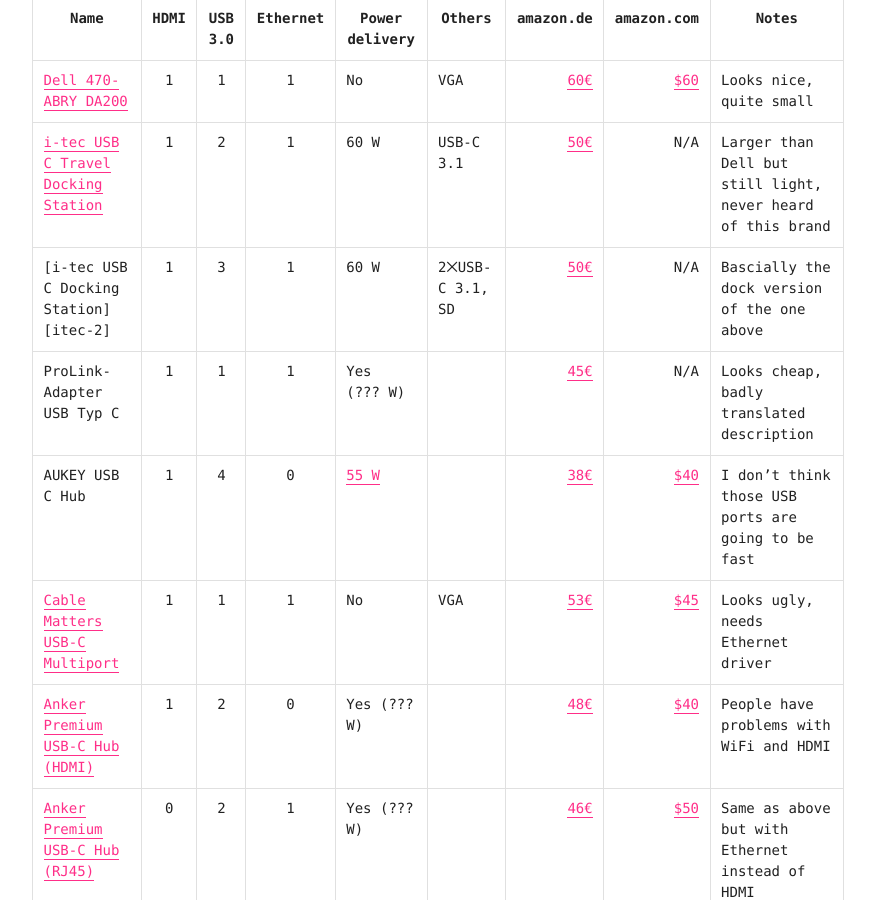
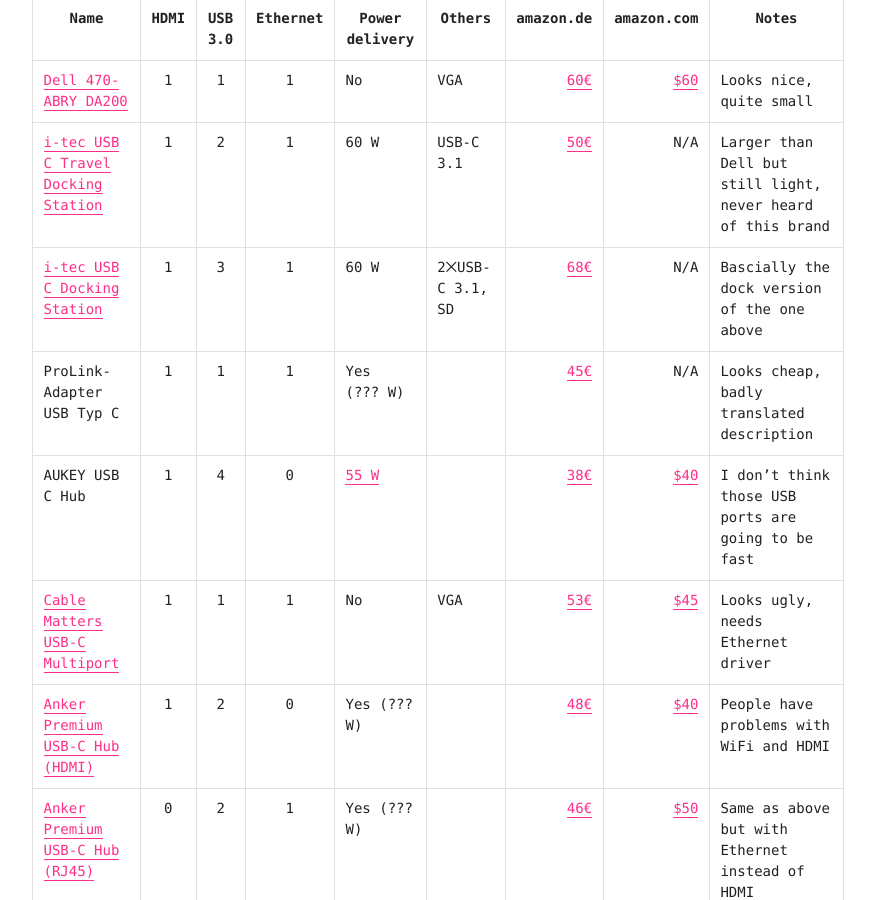
Before and after one commit to killercup/scribbles, a Jekyll site: the page built from _posts/2016-12-18-pascal-vs-usb-c.md, in a window 1280 px wide and 900 px high, scrolled down 5252 px. Shown: the whole window, without its empty margins (202-1077 px from the left). Built offline with Jekyll 4.4.1, drawn with Linux system fonts in a browser that asks for light colours.

Commit message:
USB-C: Fix itec2 link

```diff
--- a/_posts/2016-12-18-pascal-vs-usb-c.md
+++ b/_posts/2016-12-18-pascal-vs-usb-c.md
@@ -195,7 +195,7 @@
 | ------------------------------------------ | :--: | :-----: | :------: | -------------- | --------- | -------------------: | --------------------: | ----- |
 | [Dell 470-ABRY DA200][dell470]             | 1    | 1       | 1        | No             | VGA       | [60€][ade-dell470]   | [$60][acom-dell470]   | Looks nice, quite small |
 | [i-tec USB C Travel Docking Station][itec] | 1    | 2       | 1        | 60 W           | USB-C 3.1 | [50€][ade-itec]      | N/A                   | Larger than Dell but still light, never heard of this brand |
-| [i-tec USB C Docking Station][itec-2]      | 1    | 3       | 1        | 60 W           | 2⨉USB-C 3.1, SD | [50€][ade-itec2]      | N/A            | Bascially the dock version of the one above |
+| [i-tec USB C Docking Station][itec2]      | 1    | 3       | 1        | 60 W           | 2⨉USB-C 3.1, SD | [68€][ade-itec2]      | N/A            | Bascially the dock version of the one above |
 | ProLink-Adapter USB Typ C                  | 1    | 1       | 1        | Yes (??? W)    |           | [45€][ade-prolink]   | N/A                   | Looks cheap, badly translated description |
 | AUKEY USB C Hub                            | 1    | 4       | 0        | [55 W][aukey-hub-review] | | [38€][ade-aukey-hub] | [$40][acom-aukey-hub] | I don't think those USB ports are going to be fast |
 | [Cable Matters USB-C Multiport][cm-multi]  | 1    | 1       | 1        | No             | VGA       | [53€][ade-cm-multi]  | [$45][acom-cm-multi]  | Looks ugly, needs Ethernet driver |
```
